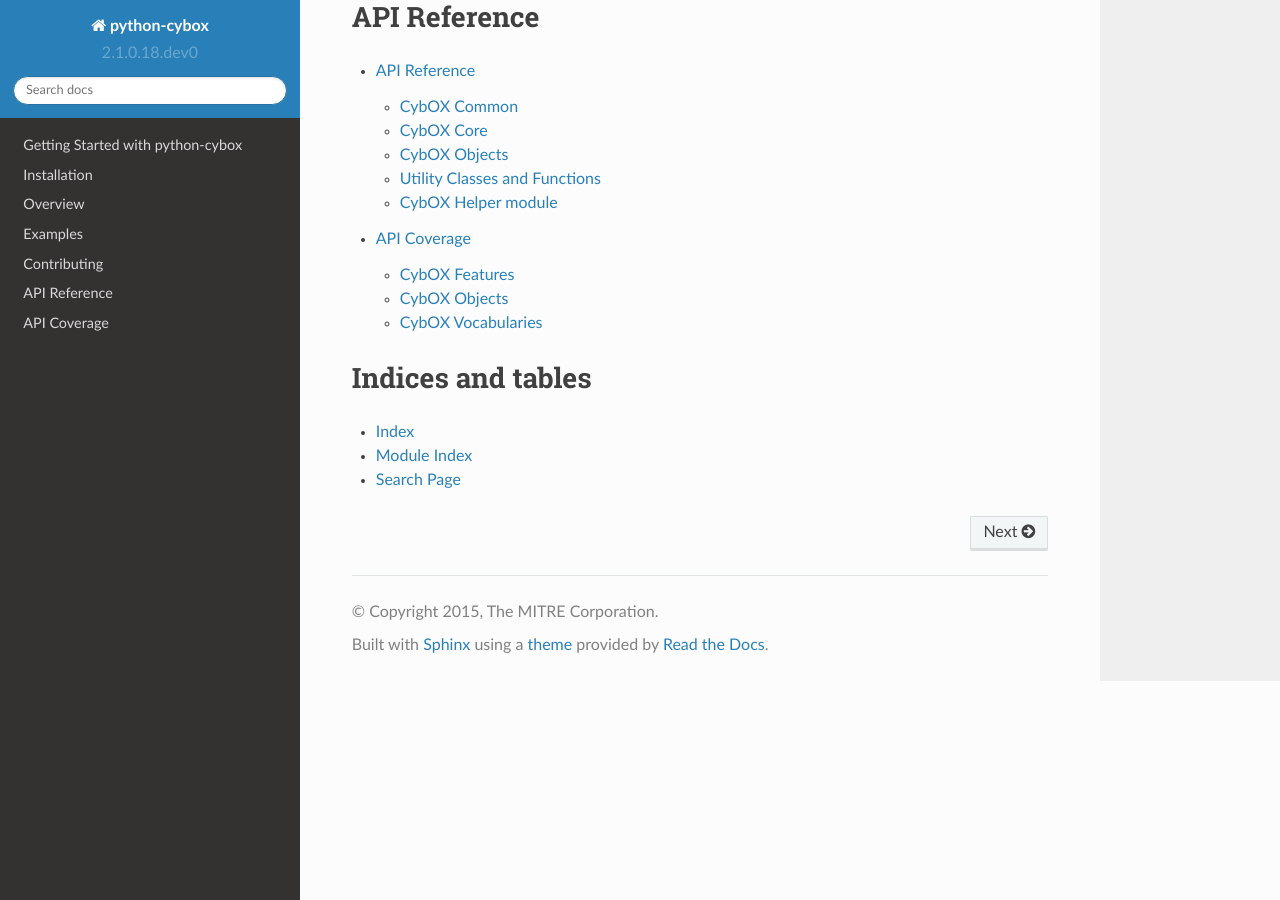
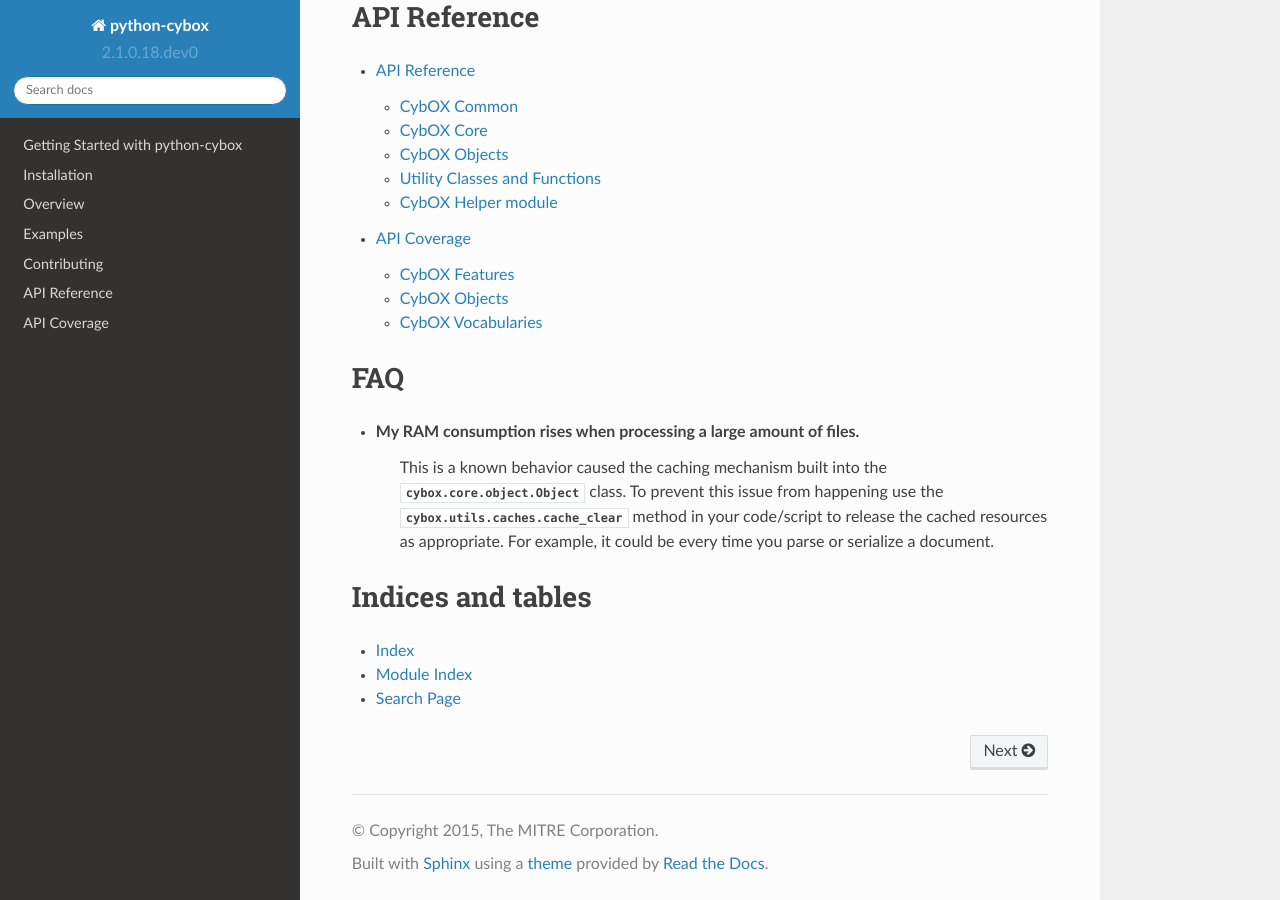
Before and after one commit to CybOXProject/python-cybox, a Sphinx documentation site: the page built from docs/index.rst, in a window 1280 px wide and 900 px high, scrolled down 1376 px. Built offline with Sphinx 7.4.7 and the Read the Docs theme 2.0.0, drawn with Linux system fonts in a browser that asks for light colours.

Commit message:
Add FAQ section to python-cybox. closes #317

```diff
--- a/docs/index.rst
+++ b/docs/index.rst
@@ -54,6 +54,17 @@ API Reference
    api/coverage
 
 
+FAQ
+===
+
+- My RAM consumption rises when processing a large amount of files.
+    This is a known behavior caused the caching mechanism built into the
+    :class:`cybox.core.object.Object` class. To prevent this issue from happening
+    use the :class:`cybox.utils.caches.cache_clear` method in your code/script to
+    release the cached resources as appropriate. For example, it could be every
+    time you parse or serialize a document.
+
+
 Indices and tables
 ==================
 
```
